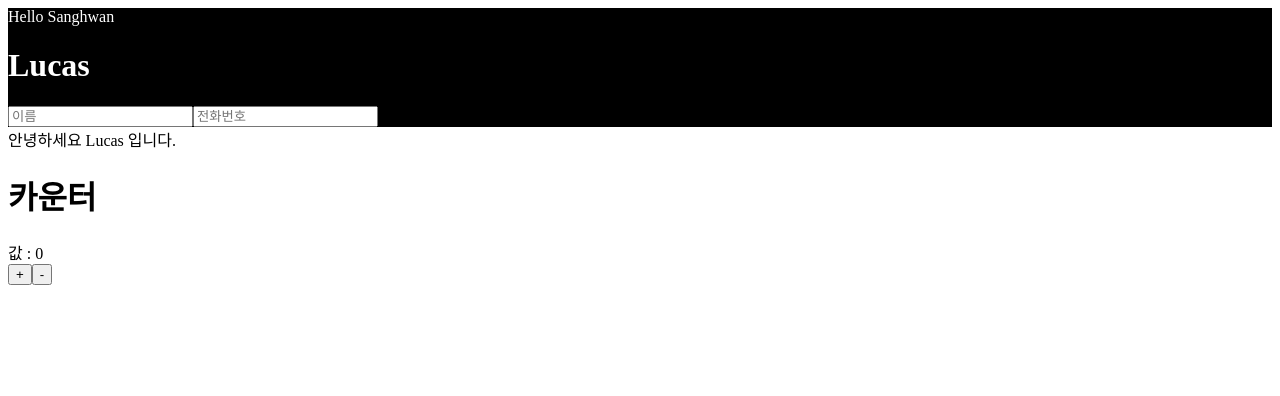
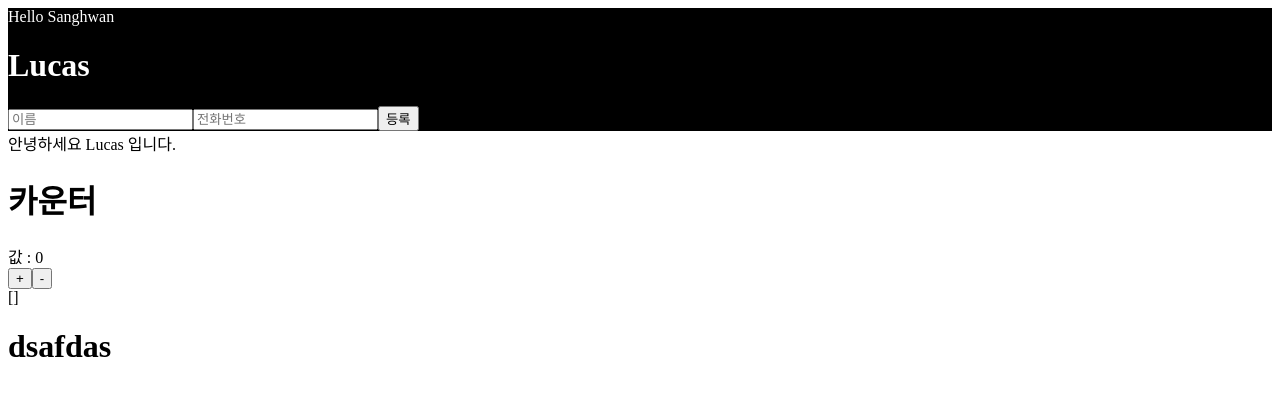
Before and after one commit to LuceteYang/inflearn-velopert, a React (Create React App) app: page / in a window 1280 px wide. Shown: the top 396 px of the page. Built offline with nearby package versions, Linux system fonts and the light colour scheme; the HTML template or start-up script is replaced by a standard one.

Commit message:
배열 렌더링하기

```diff
--- a/src/App.js
+++ b/src/App.js
@@ -3,15 +3,29 @@ import './App.css'
 import MyName from './MyName';
 import YourName from './YourName';
 import Counter from './Counter';
-
+import PhoneInfoList from './components/PhoneInfoList';
 class App extends Component{
+	id = 0;
+	handleCreate = (data) =>{
+		const { information } = this.state;
+		this.setState({
+			information: information.concat({
+				...data,
+				id: this.id++
+				})
+		})
+	}
+	state = {
+		information :[]
+	}
 	render(){
 		return (
-
 			<Fragment>	{/*Fragment 불필요한 겉 div를 뺄수있다.*/}
-				<MyName englishName='Lucas'/>
+				<MyName englishName='Lucas' onCreate={this.handleCreate}/>
 				<YourName name='Lucas'/>
 				<Counter />
+				{JSON.stringify(this.state.information)}
+				<PhoneInfoList data={this.state.information} />
 			</Fragment>
 		)
 	}
--- a/src/MyName.js
+++ b/src/MyName.js
@@ -13,6 +13,14 @@ class Myname extends Component{
 			[e.target.name] :e.target.value
 		})
 	}
+	handleSubmit = (e) =>{
+		e.preventDefault();
+		this.props.onCreate(this.state)
+		this.setState({
+		name:'',
+		phone:''
+	})
+	}
 	render(){
 		const name = "Sanghwan"
 		return (
@@ -21,7 +29,7 @@ class Myname extends Component{
 				<h1>
 					{this.props.englishName}
 				</h1>
-				<form>
+				<form onSubmit={this.handleSubmit}>
 				<input placeholder="이름"
 				name="name"
 				onChange = {this.handleChange}
@@ -32,6 +40,7 @@ class Myname extends Component{
 				onChange = {this.handleChange}
 				value={this.state.phone}/>
 				{this.state.phone}
+				<button type="submit">등록</button>
 				</form>
 			</div>
 		)
--- /dev/null
+++ b/src/components/PhoneInfo.js
@@ -0,0 +1,22 @@
+import React, {Component} from 'react';
+
+class PhoneInfo extends Component{
+	static defaultProps = {
+		data : []
+	}
+	render(){
+		const {name, phone, id}  = this.props.info;
+		const style ={
+			border : '1px solid black',
+			padding : '8px',
+			margin : '8px'
+		};
+		return (
+			<div style={style}>
+				<div><b>{name}</b></div>
+				<div>{phone}</div>
+			</div>
+		)
+	}
+}
+export default PhoneInfo;
--- /dev/null
+++ b/src/components/PhoneInfoList.js
@@ -0,0 +1,20 @@
+import React, {Component} from 'react';
+import PhoneInfo from './PhoneInfo';
+
+class PhoneInfoList extends Component{
+
+	render(){
+		const { data } = this.props;
+		if(!data) return null;
+		const list = data.map(
+			info => (<PhoneInfo info={info} key={info.id}/>)
+			)
+		return (
+			<div>
+			<h1>dsafdas</h1>
+				{list}
+			</div>
+		)
+	}
+}
+export default PhoneInfoList;
```
